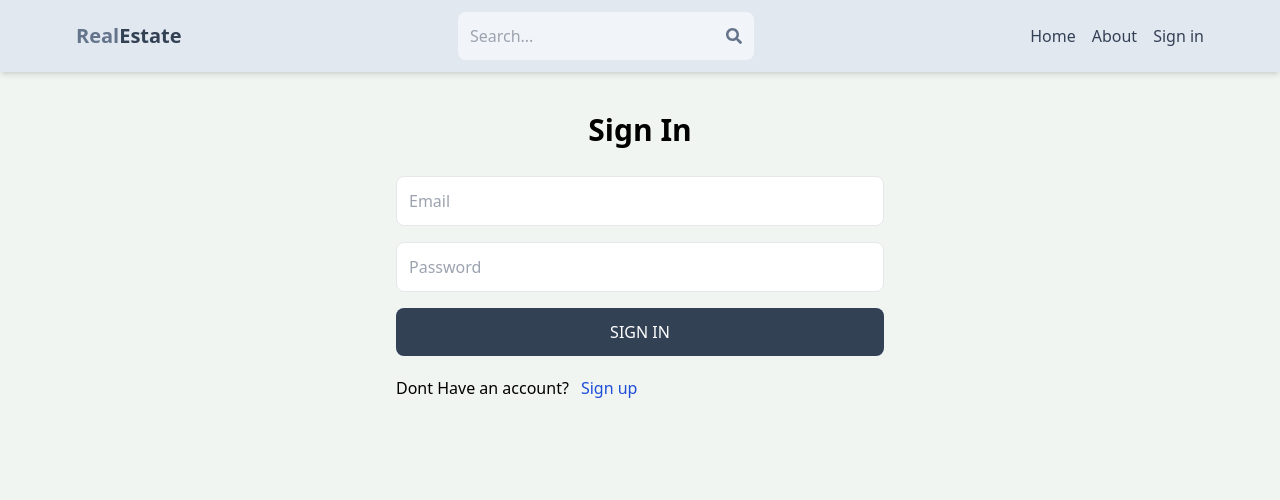
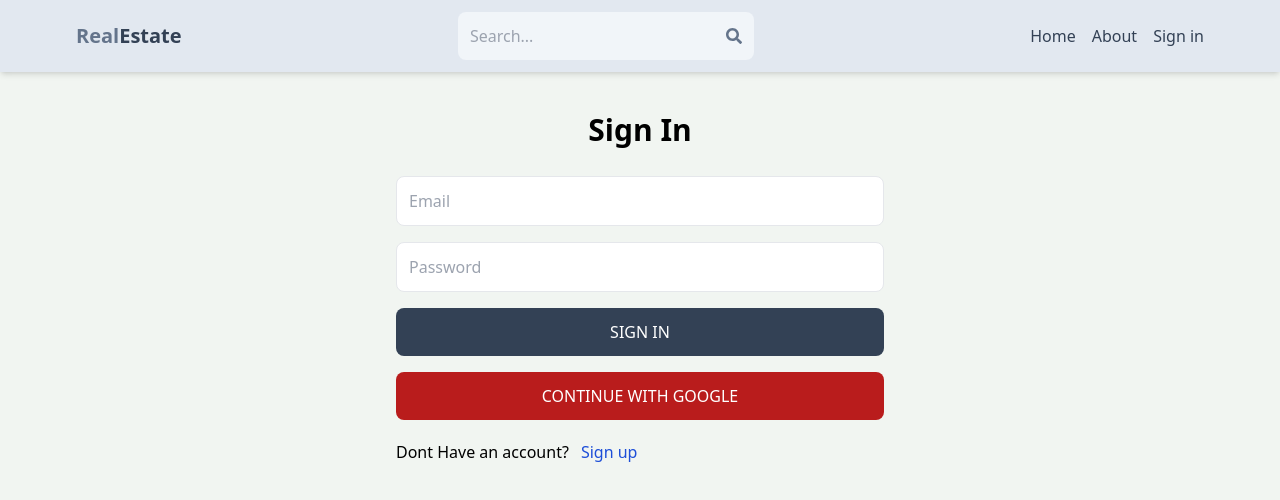
Before and after one commit to muhammadsyafiq1/client, a React (Vite) app: page /sign-in in a window 1280 px wide. Shown: the top 500 px of the page. Built offline with nearby package versions, Linux system fonts and the light colour scheme.

Commit message:
oauth google

```diff
--- a/package.json
+++ b/package.json
@@ -12,6 +12,7 @@
   "dependencies": {
     "@reduxjs/toolkit": "^2.2.7",
     "autoprefixer": "^10.4.20",
+    "firebase": "^10.13.0",
     "postcss": "^8.4.41",
     "react": "^18.3.1",
     "react-dom": "^18.3.1",
--- /dev/null
+++ b/src/components/OAuth.jsx
@@ -0,0 +1,41 @@
+import {GoogleAuthProvider, signInWithPopup, getAuth} from 'firebase/auth'
+import {app} from '../firebase'
+import {useDispatch} from 'react-redux'
+import { signInSuccess } from "../../redux/user/userSlice";
+import { Link, useNavigate } from "react-router-dom";
+
+export default function OAuth() {
+    const dispatch = useDispatch()
+    const navigate = useNavigate()
+    const handleGoggleClick = async () => {
+        try {
+            const provider = new GoogleAuthProvider()
+            const auth = getAuth(app)
+
+            const result = await signInWithPopup(auth, provider)
+
+            const res = await fetch('/api/auth/google', {
+                method: 'POST',
+                headers:{
+                    'Content-Type': 'application/json',
+                },
+                body: JSON.stringify({
+                    name: result.user.displayName,
+                    email: result.user.email,
+                    photo: result.user.photoURL
+                })
+            })
+            const data = await res.json()
+            dispatch(signInSuccess(data))
+            navigate("/")
+        } catch (error) {
+            console.log('could not sign in with google', error);
+        }
+    }
+  return (
+    <button onClick={handleGoggleClick} type='button'
+        className='bg-red-700 text-white p-3 rounded-lg uppercase hover:opacity-95'>
+            Continue with google
+    </button>
+  )
+}
--- /dev/null
+++ b/src/firebase.js
@@ -0,0 +1,17 @@
+// Import the functions you need from the SDKs you need
+import { initializeApp } from "firebase/app";
+// TODO: Add SDKs for Firebase products that you want to use
+// https://firebase.google.com/docs/web/setup#available-libraries
+
+// Your web app's Firebase configuration
+const firebaseConfig = {
+  apiKey: import.meta.env.VITE_FIREBASE_API_KEY,
+  authDomain: "mern-estate-5d0ca.firebaseapp.com",
+  projectId: "mern-estate-5d0ca",
+  storageBucket: "mern-estate-5d0ca.appspot.com",
+  messagingSenderId: "723322010758",
+  appId: "1:723322010758:web:1d62800685f01705046507"
+};
+
+// Initialize Firebase
+export const app = initializeApp(firebaseConfig);
--- a/src/pages/SignIn.jsx
+++ b/src/pages/SignIn.jsx
@@ -2,6 +2,7 @@
 import { useDispatch, useSelector } from "react-redux";
 import { Link, useNavigate } from "react-router-dom";
 import { signInStart,signInSuccess,signInFailure } from "../../redux/user/userSlice";
+import OAuth from "../components/OAuth";
 
 export default function SignIn() {
   const [formData, setFormData] = useState({});
@@ -75,6 +76,7 @@
         >
           {loading ? "Loading..." : "Sign In"}
         </button>
+        <OAuth />
       </form>
       <div className="flex gap-3 mt-5">
         <p>Dont Have an account?</p>
```
Also changed, not shown: 2 other files (tests, documents, lock files or other folders).
